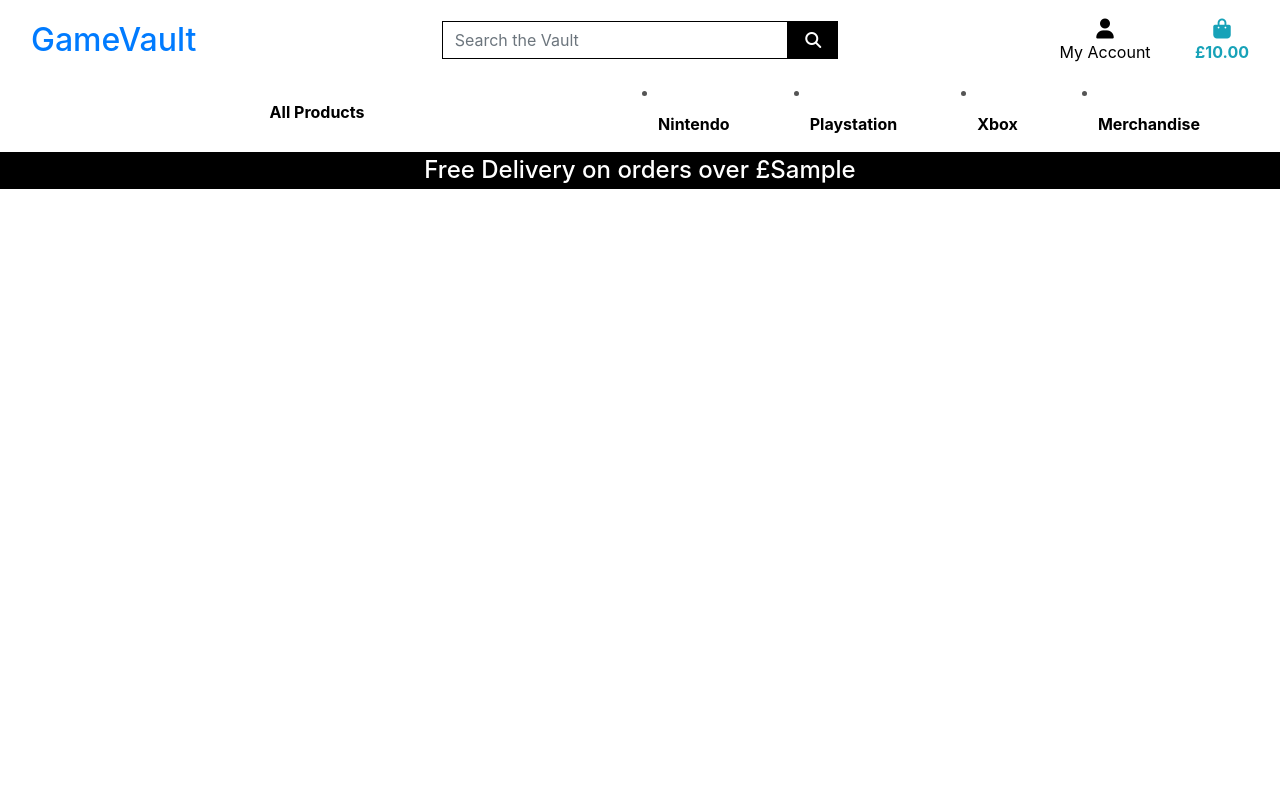
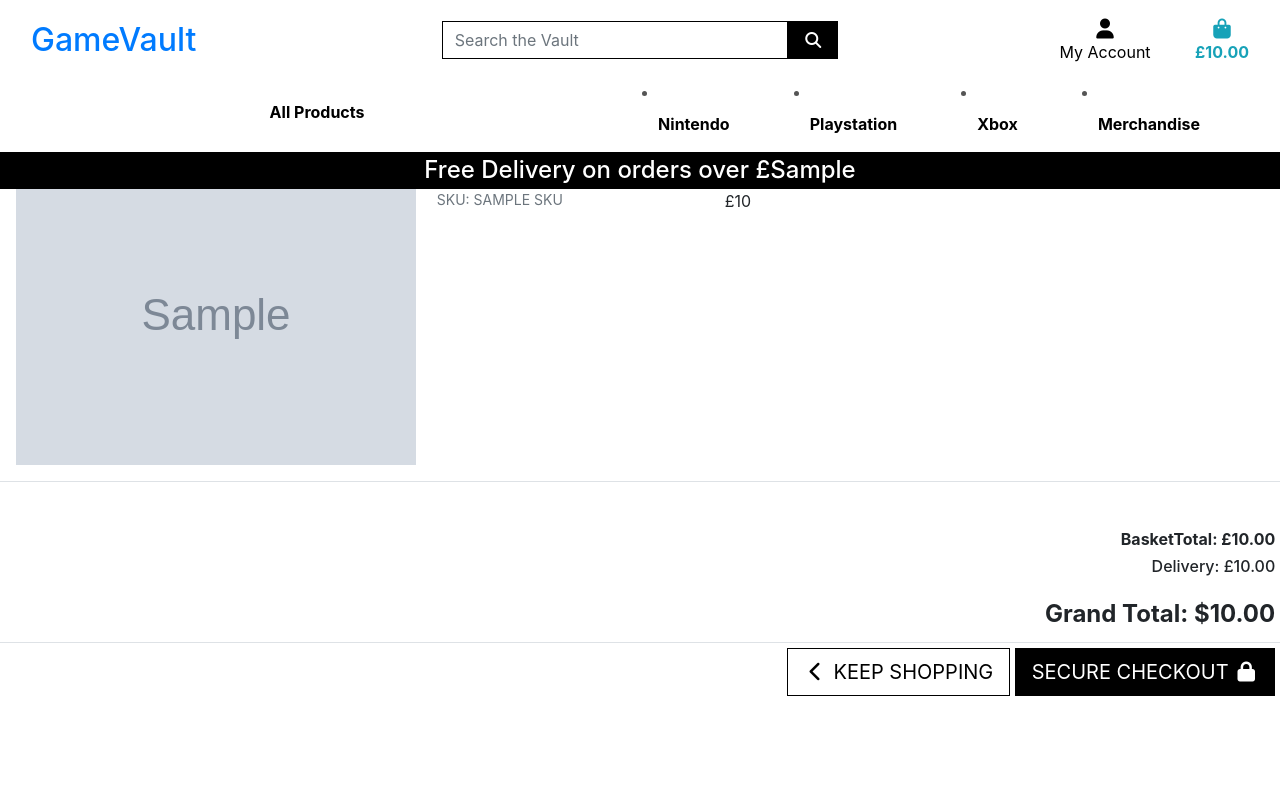
Before and after one commit to TobyJef/GameVault, a Django app: template basket/templates/basket/basket.html in a window 1280 px wide. Run offline with Django 3.2, Linux system fonts and the light colour scheme; the template is opened without the code that fills it: most values are stand-ins (such as "Sample title", 1, 10 or a date in 2020); grey boxes marked "Sample" are stand-in pictures; some libraries are stand-ins or nearby versions.

Commit message:
updated shopping basket template

```diff
--- a/basket/templates/basket/basket.html
+++ b/basket/templates/basket/basket.html
@@ -25,7 +25,68 @@
         <div class="row">
             <div class="col">
                 {% if basket_items %}
-                    <div class="table-responsive rounded"></div>
+                    <div class="table-responsive rounded">
+                        <table class="table table-sm table-boarderless">
+                            <thead class="text-black">
+                                <tr>
+                                    <th scope="col">Product Info</th>
+                                    <th scope="col"></th>
+                                    <th scope="col">Qty</th>
+                                    <th scope="col">Price</th>
+                                    <th scope="col">Subtotal</th>
+                                </tr>
+                            </thead>
+
+                            {% for item in basket_items %}
+                                <tr>
+                                    <td class="p-3 w-25">
+                                        <img class="img-fluid-rounded" src="{{ item.product.image.url }}" alt="">
+                                    </td>
+                                    <td class="py-3">
+                                        <p class="my-0"><strong>{{ item.product.name }}</strong></p>
+                                        <p class="my-0 small text-muted">SKU: {{ item.product.sku|upper }}</p>
+                                    </td>
+                                    <td class="py-3">>
+                                        <p class="my-0">£{{ item.product.price }}</p>
+                                    </td>
+                                    <td class="py-3 w-25">
+                                        <p class="my-0">{{ item.quantity }}</p>
+                                    </td>
+                                    <td class="py-3">
+                                        <p class="my-0">£{{ item.product.price }}</p>
+                                    </td>
+                                </tr>
+                            {% endfor %}
+                            <tr>
+                                <td colspan="5" class="pt-5 text-right">
+                                    <h6><strong>BasketTotal: £{{ total|floatformat:2 }}</strong></h6>
+                                    <h6>Delivery: £{{ delivery|floatformat:2 }}</h6>
+                                    <h4 class="mt-4"><strong>Grand Total: ${{ grand_total|floatformat:2 }}</strong></h4>
+                                    {% if free_delivery_delta > 0 %}
+                                        <p class="mb-1 text-danger">
+                                            You could get free delivery by spending just <strong>£{{ free_delivery_delta }}</strong> more!
+                                        </p>
+                                    {% endif %}
+                                </td>
+                            </tr>
+                            <tr>
+                                <td colspan="5" class="text-right">
+                                    <a href="{% url 'products' %}" class="btn btn-outline-black rounded-0 btn-lg">
+                                        <span class="icon">
+                                            <i class="fas fa-chevron-left"></i>
+                                        </span>
+                                        <span class="text-uppercase">Keep Shopping</span>
+                                    </a>
+                                    <a href="" class="btn btn-black rounded-0 btn-lg">
+                                        <span class="text-uppercase">Secure Checkout</span>
+                                        <span class="icon">
+                                            <i class="fas fa-lock"></i>
+                                        </span>
+                                    </a>
+                                </td>
+                            </tr>
+                        </table>
+                    </div>
                 {% else %}
                 <p class="lead mb-5">Your basket is empty</p>
                 <a href="{% url 'products' %}" class="btn btn-outline-black rounded-0 btn-lg"></a>
@@ -36,7 +97,6 @@
                 {% endif %}
             </div>
         </div>
-
     </div>
 
 {% endblock %}
```
